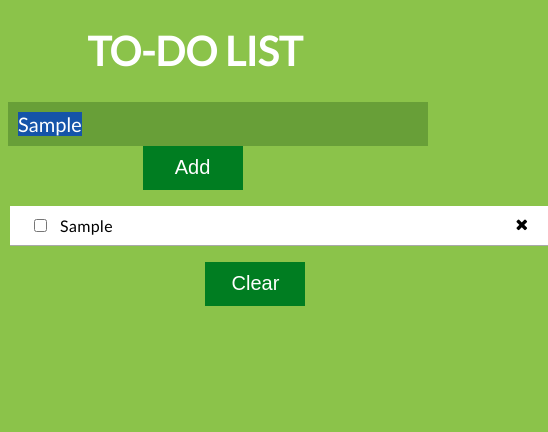
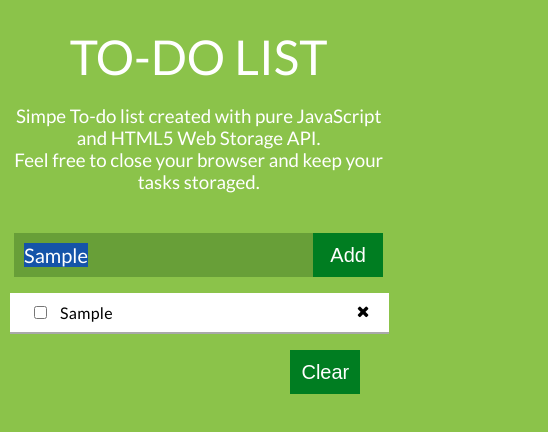
Before and after one commit to JeremiAnastaziak/To-do-list, a plain HTML site: page index.html in a window 390 px wide. Both pictures are taken after typing "Sample" into the empty fields and a click on the button "Add". Shown: the whole page, 548 px wide, since content can reach past the window. Drawn offline with nearby package versions, Linux system fonts and the light colour scheme.

Commit message:
Adding short description and media query.

```diff
--- a/css/main.css
+++ b/css/main.css
@@ -1,18 +1,31 @@
 html,body {
+  display: inline-block;
   color:white;
   font-family: 'Lato', sans-serif;
   text-align: center;
   background-color: #8BC34A;
+  overflow-x: hidden;
 }
 
-h1{
-  font-size: 40px;
+.container__hgroup {
+  padding-bottom: 40px;
 }
+.container__hgroup h1, h3, h4 {
+  font-weight: 300;
+  -webkit-margin-before: 0em;
+  -webkit-margin-after: 0em;
+  padding:0;
+
+}
+.container__hgroup h1 {
+  font-size: 3.0rem;
+  padding: 20px;
+}
+
 
 ul {
   display: inline-block;
   text-align: center;
-  width:500px;
   list-style: none;
 }
 
@@ -20,17 +33,17 @@ li {
   color:black;
   margin-left: -38px;
   text-align: left;
-  padding: 10px 20px;x
-  margin-bottom: 2px;
-  border-bottom: 1px solid darkgrey;
+  padding: 10px 20px;
+  border-bottom: 2px solid darkgrey;
   background-color: white;
   animation: fadeOut .3s linear forwards;
+  width: 34vw;
 }
 
 span {
   padding-left: 10px;
   letter-spacing: 0.02em;
-  cursor: default;
+  cursor: pointer;
   -webkit-touch-callout: none; /* iOS Safari */
   -webkit-user-select: none;   /* Chrome/Safari/Opera */
   -moz-user-select: none;      /* Firefox */
@@ -49,14 +62,20 @@ span {
 .btn-group{
   display: inline;
 }
-
+.container__clear {
+  width: 36vw;
+  display: inline-block;
+  overflow: auto;
+  white-space: nowrap;
+  margin:0px auto;
+}
 #clearStorage {
-  display: inline-block;
-  margin-left: 31vw;
+  display: inline;
+  float:right;
 }
 
 button {
-  width:100px;
+  width:8vw;
   color:white;
   border:none;
   padding: 10.5px;
@@ -68,12 +87,13 @@ button {
 }
 
 input[type="text"] {
-  width:400px;
   color:#fff;
   font-family: 'Lato', sans-serif;
   font-size: 20px;
   border: none;
   background-color: #689F38;
+  display: inline-block;
+  width: 28vw;
   padding: 10px;
 
   vertical-align: middle;
@@ -118,3 +138,33 @@ input:focus, button:focus{
 :-ms-input-placeholder {
    color: #DCEDC8;
 }
+@media only screen and (max-width: 1000px)  {
+  input[type="text"] {
+    width:46vw;
+  }
+  button {
+    width:14vw;
+  }
+  li{
+    width: 57vw;
+  }
+  .container__clear {
+    width:60vw;
+  }
+}
+
+@media only screen and (max-width: 600px)  {
+  input[type="text"] {
+    width:72vw;
+  }
+  button {
+    width:18vw;
+  }
+  li{
+    width:87vw;
+  }
+
+  .container__clear {
+    width:83vw;
+  }
+}
--- a/index.html
+++ b/index.html
@@ -1,8 +1,9 @@
 <!DOCTYPE HTML>
+
 <html lang="eng">
 <head>
-	<meta charset="utf-8" />
-	<meta http-equiv="X-UA-Compatible" content="IE=edge" />
+  <meta charset="utf-8" />
+  <meta http-equiv="X-UA-Compatible" content="IE=edge" />
   <meta name="viewport" content="width=device-width, initial-scale=1">
 
   <title>TO-DO LIST</title>
@@ -18,8 +19,12 @@
 </head>
 
 <body>
-	<div class="container">
-    <h1>TO-DO LIST</h1>
+  <div class="container">
+    <hgroup class="container__hgroup">
+      <h1>TO-DO LIST</h1>
+      <h3>Simpe To-do list created with pure JavaScript and HTML5 Web Storage API. <br>Feel free to close your browser and keep your tasks storaged.</h3>
+
+    </hgroup>
     <div class="btn-group">
       <input id="task" type="text" placeholder="Add task to your to-do list...">
       <button id="addTask">Add</button>
@@ -29,7 +34,8 @@
     </ul>
     </section>
 
-    <button id="clearStorage">Clear</button>
-
+    <div class = "container__clear">
+      <button id="clearStorage">Clear</button>
+    </div>
   </div>
 </body>
```
